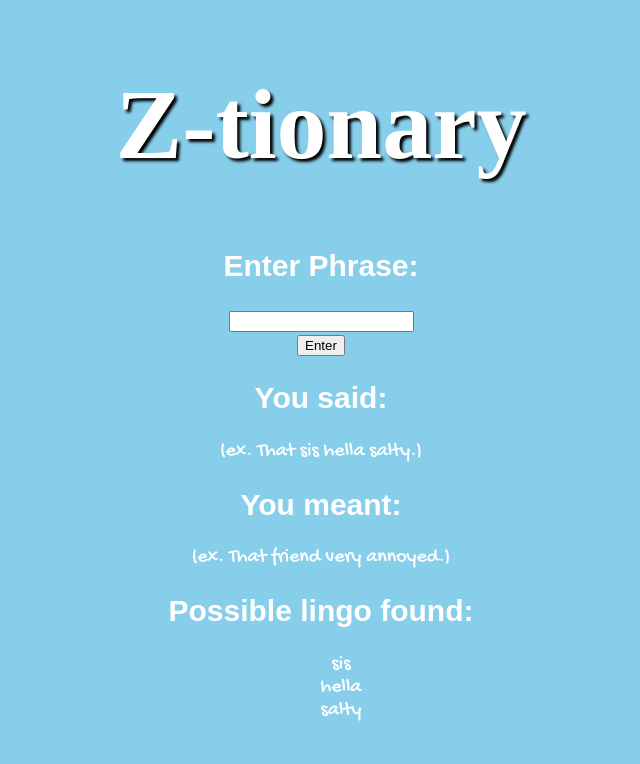
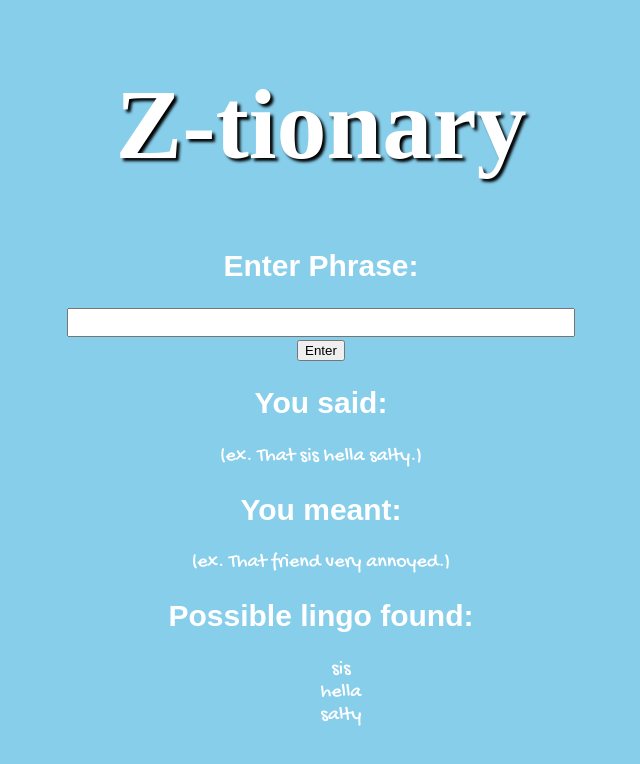
Before and after one commit to shriyakurpad/genz-translator-2, a plain HTML site: page index.html in a window 1280 px wide. Shown: the whole page, without its empty margins (319-959 px from the left). Drawn offline with Linux system fonts and the light colour scheme; a web font is replaced by a local one.

Commit message:
html css update

```diff
--- a/index.html
+++ b/index.html
@@ -12,7 +12,7 @@
     </header>
     <section id="input">
       <h2>Enter Phrase:</h2>
-      <input type="text" name="phrase"><br>
+      <input id="textinput" type="text" name="phrase"><br>
       <!-- <input type="submit" value="Enter"> -->
       <input type="button" value="Enter">
     </section>
--- a/styles.css
+++ b/styles.css
@@ -26,6 +26,11 @@ ul li {
   padding: none;
 }
 
+#textinput {
+  width: 500px;
+  font-size: 20px;
+}
+
 #output {
   /* display: none; */
 }
```
